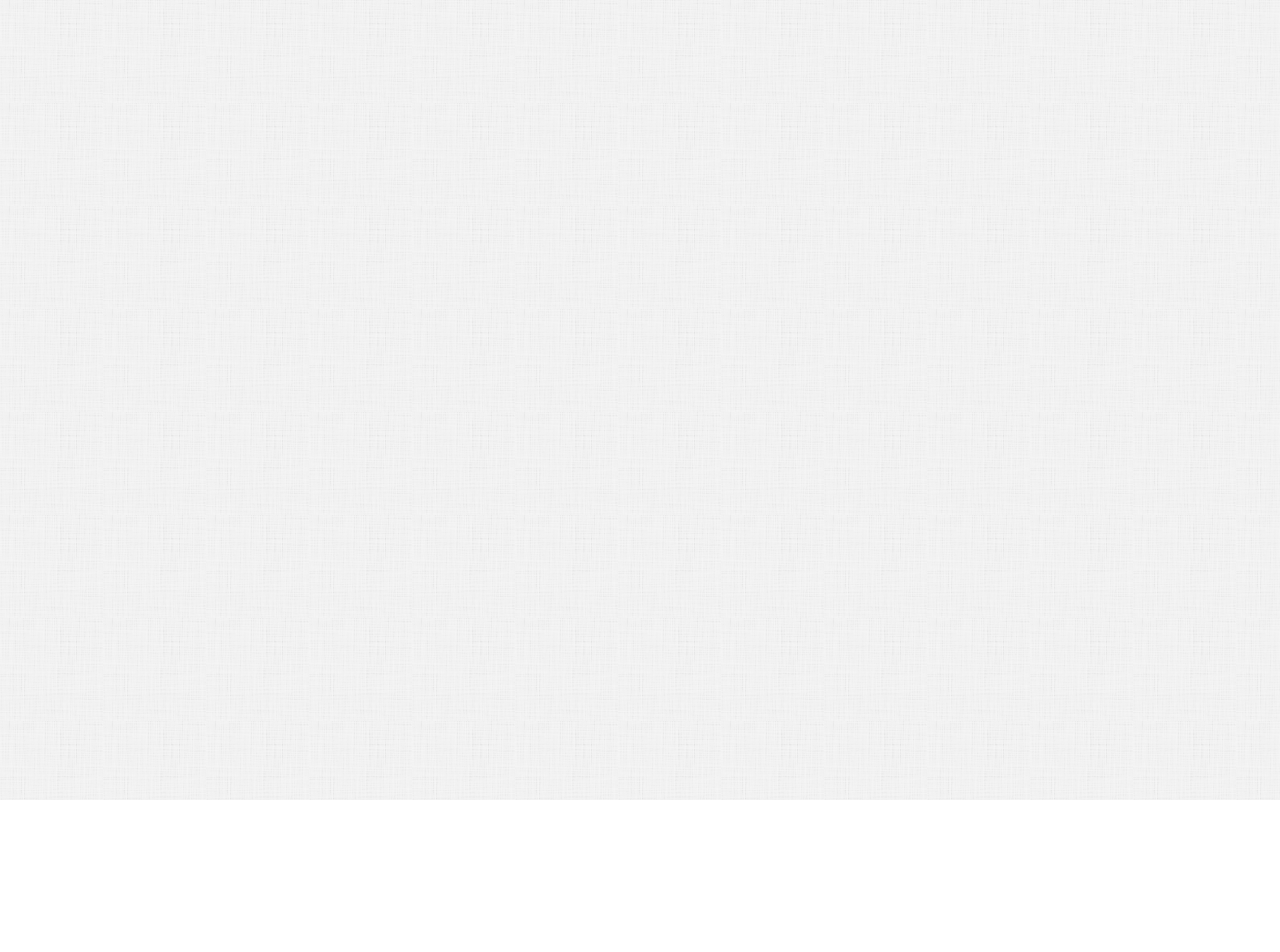
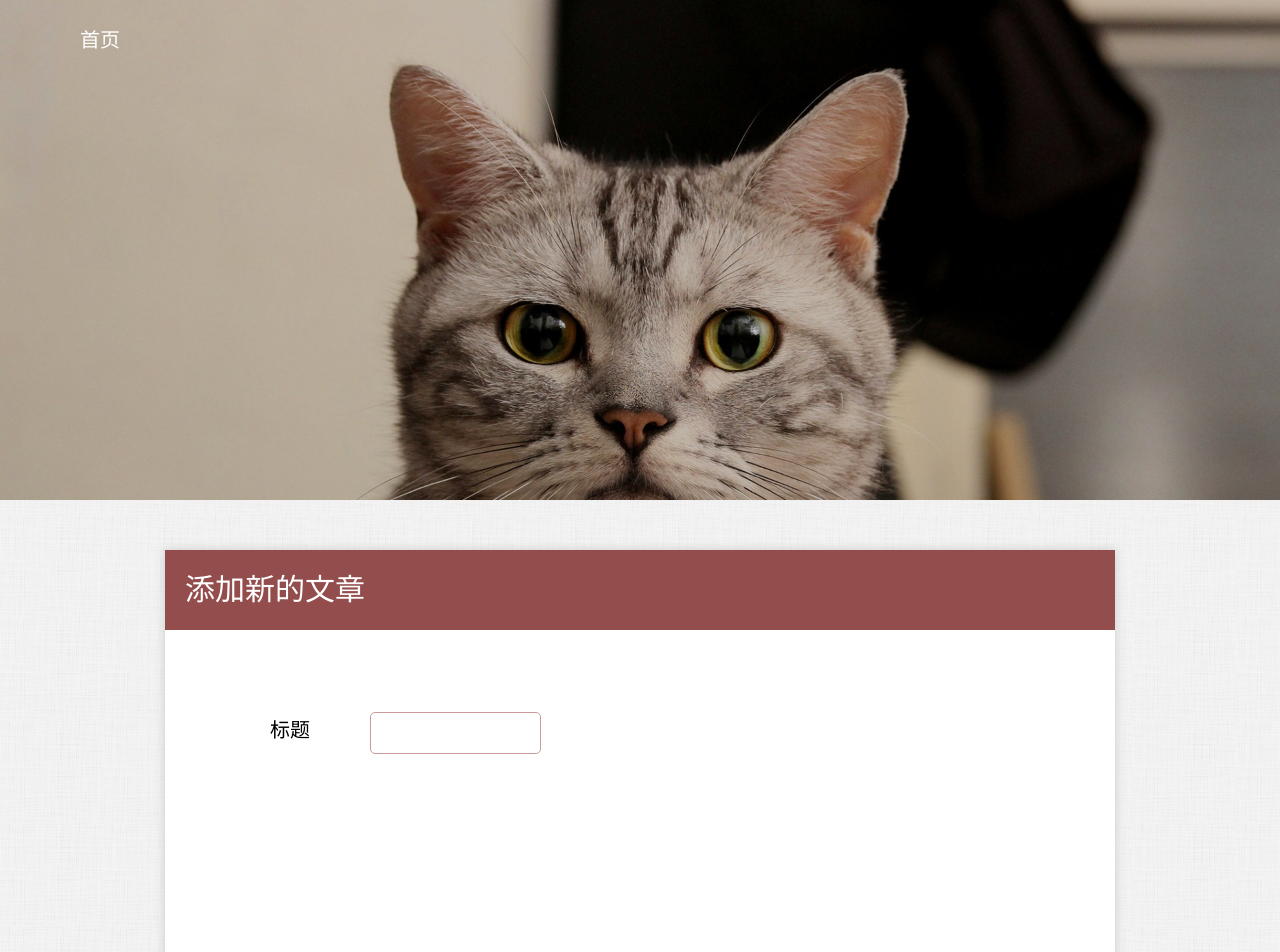
Before and after one commit to silentsvv/vue-blog, a Vue app: page /#/add in a window 1280 px wide. Shown: the top 952 px of the page. Before the commit the page ends 800 px from the top, so only its background shows below. Built offline with nearby package versions, Linux system fonts and the light colour scheme.

Commit message:
添加页面

```diff
--- /dev/null
+++ b/src/components/Admin/Add/addArticle.vue
@@ -0,0 +1,70 @@
+<template>
+<div class="wrap">
+  <div class="form">
+    <div class="form-title">
+      添加新的文章
+    </div>
+    <div class="form-tabel">
+      <div class="article-title">
+        <span class="title-text">标题</span>
+        <input type="text" class="title-input">
+      </div>
+    </div>
+  </div>
+</div>
+</template>
+
+<script>
+  export default{
+    methods:{
+    },
+    created() {
+    }
+  }
+</script>
+
+<style lang="less" scoped>
+  .wrap{
+    width: 950px;
+    min-height: 600px;
+    background: #fff;
+    margin: 0 auto;
+    margin-top: 50px;
+    box-shadow: 0 0 10px 0 #ccc;
+    .form-title{
+      height: 80px;
+      width: 100%;
+      line-height: 80px;
+      font-size: 30px;
+      text-indent: 20px;
+      color: #fff;
+      background-color: #944d4d;
+    }
+    .form-tabel{
+      width: 100%;
+      padding: 10px;
+      .article-title{
+        width: 80%;
+        margin: 0 auto;
+        margin-top: 50px;
+        .title-text{
+          display: inline-block;
+          width: 100px;
+          height: 80px;
+          line-height: 80px;
+          font-size: 20px;
+        }
+        .title-input{
+          height: 40px;
+          border: 1px solid #cc9a9a;
+          border-radius: 5px;
+          padding-left: 5px;
+          outline: none;
+          &:focus{
+            border: 1px solid #f3d9d9;
+          }
+        }
+      }
+    }
+  }
+</style>
--- a/src/components/Article/Article.vue
+++ b/src/components/Article/Article.vue
@@ -33,6 +33,7 @@
           that.article = data;
         }
       }
+      // xmlHttp.open("POST", "../../../admin/model/ajax.php", true);
       xmlHttp.open("POST", "http://localhost/blog/vue-blog/admin/model/ajax.php", true);
       xmlHttp.setRequestHeader("Content-Type", "application/x-www-form-urlencoded");
       xmlHttp.send(data);
--- a/src/components/Index/article.vue
+++ b/src/components/Index/article.vue
@@ -43,7 +43,8 @@
           that.articles = JSON.parse(data);
         }
       }
-      xmlHttp.open("get", "http://localhost/blog/vue-blog/admin/model/article.php", true);
+      // xmlHttp.open("get", "../../../admin/model/article.php", true);
+      xmlHttp.open("get", "http://localhost/blog/vue-blog/admin/model/ajax.php", true);
       xmlHttp.send();
     }
   }
--- a/src/main.js
+++ b/src/main.js
@@ -5,6 +5,7 @@
 import Article from './components/Article/Article'
 import Index from './components/Index/index'
 import VueRouter from 'vue-router'
+import AddArticle from './components/Admin/Add/addArticle'
 
 Vue.use(VueRouter)
 
@@ -17,7 +18,8 @@
   children: [
     {path: '/index', component: Index},
     {path: '/article', component: Article},
-    {path: '/article/:id', name: 'article',component: Article}
+    {path: '/article/:id', name: 'article',component: Article},
+    {path: '/add', component: AddArticle}
   ]}
 ]
 
```
